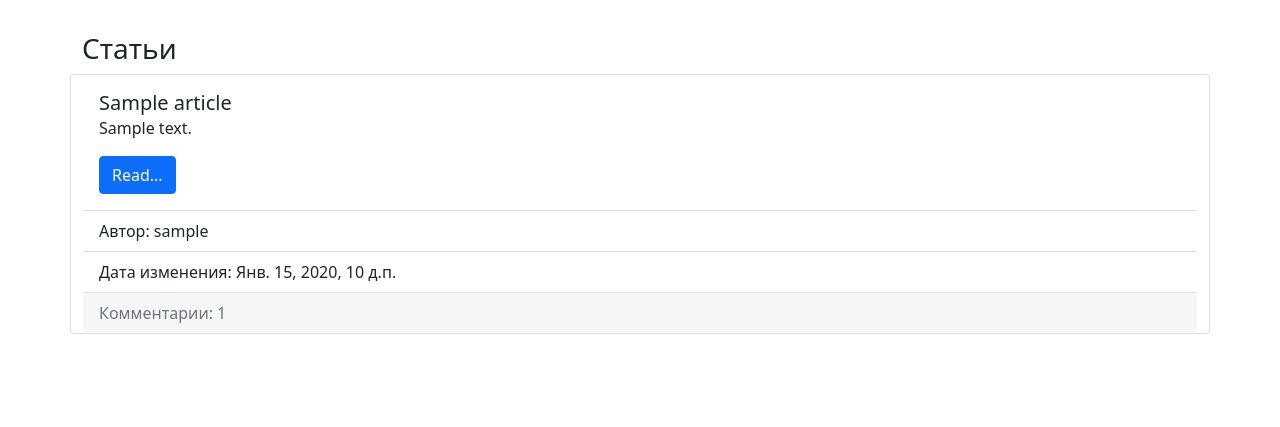
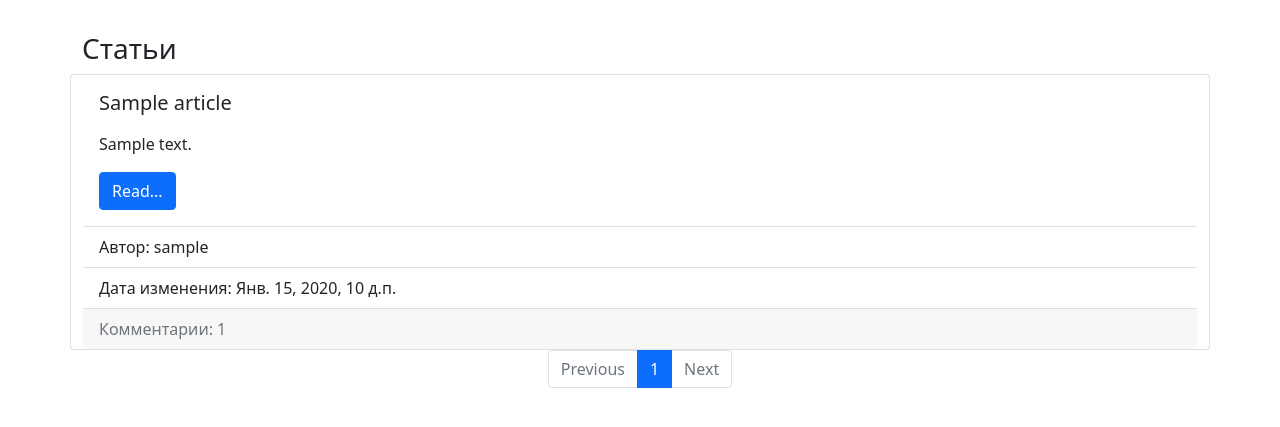
Before and after one commit to AmigoSP/Django_Practic, a Django app: page /article/ in a window 1280 px wide. Shown: the part 78-505 px from the top of the page. Run offline with Django 3.2, Linux system fonts and the light colour scheme; tables that the repository leaves empty hold one stand-in row (values such as "Sample post").

Commit message:
Добавлена пагинация вывода статей.

```diff
--- a/accounts/templates/layout/basic.html
+++ b/accounts/templates/layout/basic.html
@@ -66,8 +66,14 @@
         {% block body_content %}{% endblock %}
     </div>
 
+    <div class="row">
+        {% block paginations %}
+
+        {% endblock %}
+    </div>
 
 </div>
+
 
 
 <!-- Optional JavaScript; choose one of the two! -->
--- a/article/templates/article/article_detail.html
+++ b/article/templates/article/article_detail.html
@@ -18,7 +18,7 @@
             {% if user.pk is article.author.pk %}
                 <a class="d-inline p-2" href="{% url 'article_change' article.id %}">Редактировать статью</a>
             {% endif %}
-            <p class="card-text">{{ article.body }}</p>
+            <p class="card-text">{{ article.body|linebreaks }}</p>
         </div>
         <ul class="list-group list-group-flush">
             <li class="list-group-item">Автор: {{ article.author }}</li>
--- a/article/templates/article/article_main.html
+++ b/article/templates/article/article_main.html
@@ -7,19 +7,19 @@
         </div>
         <div class="col">
             {% if user.is_authenticated %}
-        <a class="btn btn-success" href="{% url 'article_add' %}">Добавить статью</a><br>
-    {% endif %}
+                <a class="btn btn-success" href="{% url 'article_add' %}">Добавить статью</a><br>
+            {% endif %}
         </div>
     </div>
-    {% for article in articles %}
+    {% for article in page_obj %}
         <div class="card">
-{#            <img src="..." class="card-img-top" alt="...">#}
+            {#            <img src="..." class="card-img-top" alt="...">#}
             <div class="card-body">
                 <h5 class="d-inline card-title">{{ article.title }}</h5>
                 {% if user.pk is article.author.pk %}
                     <a class="d-inline p-2" href="{% url 'article_change' article.id %}">Редактировать статью</a>
                 {% endif %}
-                <p class="card-text">{{ article.body|truncatewords:25 }}</p>
+                <p class="card-text">{{ article.body|linebreaks|truncatewords:25 }}</p>
                 <a href="{% url 'article_detail' article.id %}" class="btn btn-primary">Read...</a>
             </div>
             <ul class="list-group list-group-flush">
@@ -38,3 +38,45 @@
     {% endfor %}
 
 {% endblock %}
+
+{% block paginations %}
+    <div class="col">
+        <nav aria-label="pagination block">
+        <ul class="pagination justify-content-center">
+            {% if not page_obj.has_previous %}
+                <li class="page-item disabled">
+                    <a class="page-link" href="" aria-disabled="true">Previous</a>
+                </li>
+            {% else %}
+                <li class="page-item">
+                    <a class="page-link" href="?page={{ page_obj.previous_page_number }}" aria-disabled="true">Previous</a>
+                </li>
+            {% endif %}
+
+            {% for page in page_obj.paginator.page_range %}
+                {% if page_obj.number == page %}
+                    <li class="page-item active" aria-current="page">
+                        <a class="page-link" href="?page={{ page }}">{{ page }}<span class="sr-only"></span></a>
+                    </li>
+                {% elif page_obj.paginator.num_pages < 5 %}
+                    <li class="page-item"><a class="page-link" href="?page={{ page }}">{{ page }}</a></li>
+                {% elif page > page_obj.number|add:-2 and page < page_obj.number|add:2 %}
+                    <li class="page-item"><a class="page-link" href="?page={{ page }}">{{ page }}</a></li>
+                {% endif %}
+
+            {% endfor %}
+
+            {% if page_obj.has_next %}
+                <li class="page-item">
+                    <a class="page-link" href="?page={{ page_obj.next_page_number }}">Next</a>
+                </li>
+            {% else %}
+                <li class="page-item disabled">
+                    <a class="page-link" href="#">Next</a>
+                </li>
+            {% endif %}
+        </ul>
+    </nav>
+    </div>
+
+{% endblock paginations %}
--- a/article/views.py
+++ b/article/views.py
@@ -1,5 +1,6 @@
 from django.contrib.auth.mixins import LoginRequiredMixin
 from django.core.exceptions import ValidationError
+from django.core.paginator import Paginator
 from django.db.models import Q
 from django.http import HttpResponseRedirect
 from django.shortcuts import render
@@ -17,7 +18,7 @@ def article_detail(request, article_id):
 
 def article_search(request):
     input_data = request.GET.get('search_form')
-    articles = Article.objects.filter(Q(title__icontains=input_data)|Q(body__icontains=input_data))
+    articles = Article.objects.filter(Q(title__icontains=input_data) | Q(body__icontains=input_data))
     if articles:
         return render(request, 'article/article_main.html', {'articles': articles, 'result_found': 'Результат поиска:'})
     return render(request, 'article/article_main.html', {'result_found': 'По Вашему запросу ничего не найдено'})
@@ -25,7 +26,10 @@ def article_search(request):
 
 def article_main(request):
     articles = Article.objects.all()
-    content = {'articles': articles}
+    pages = Paginator(articles, 2)
+    page_number = request.GET.get('page', 1)
+    page_obj = pages.get_page(page_number)
+    content = {'page_obj': page_obj}
     return render(request, 'article/article_main.html', content)
 
 
```
Also changed, not shown: 1 other file.
